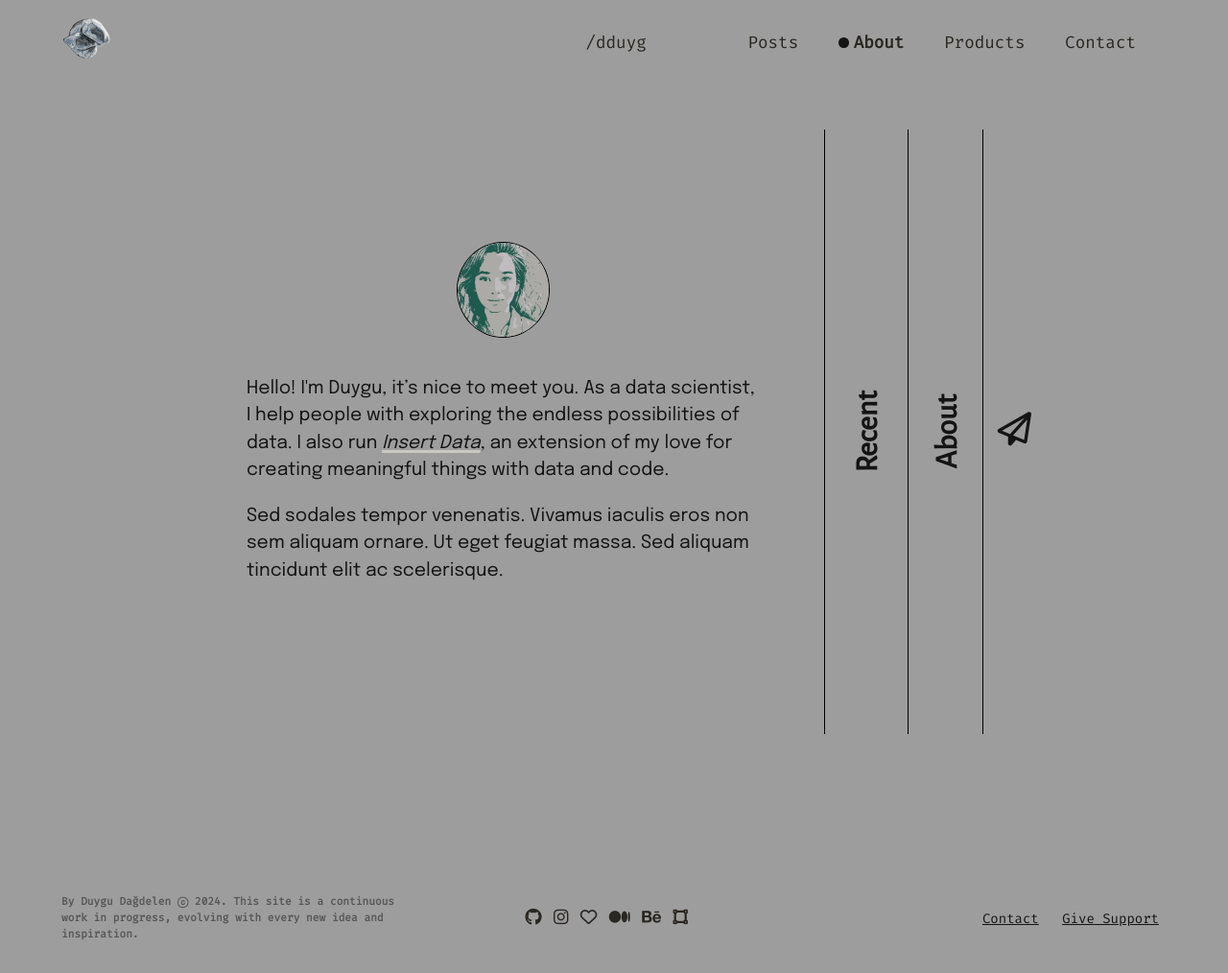
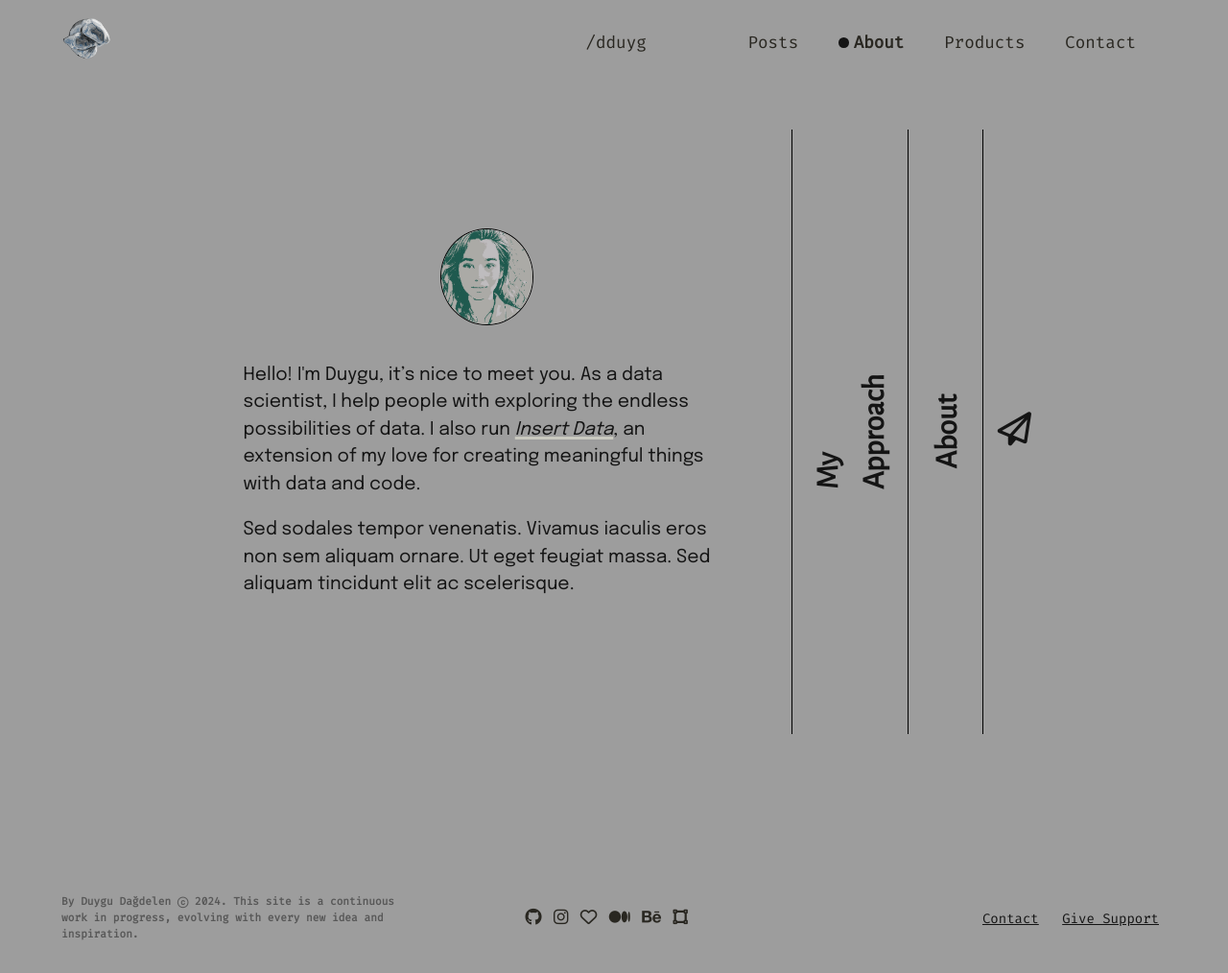
Before and after one commit to dduyg/duuuy, a Jekyll site: the page built from about.html, in a window 1280 px wide. Shown: the whole page at 96% size. Built offline with Jekyll 4.4.1, drawn with Linux system fonts in a browser that asks for light colours; nearby versions of some CDN libraries.

Commit message:
Update about-panel.html

```diff
--- a/_includes/about-panel.html
+++ b/_includes/about-panel.html
@@ -8,7 +8,7 @@
     </div>
   </section>
   <section id="approach" class="panel-inactive">
-    <header>Recent</header>
+    <header>My Approach</header>
     <div class="content">
       <p>Lorem ipsum dolor sit amet, consectetur adipiscing elit. Vestibulum sed consectetur mauris, vel consectetur mi. Fusce volutpat lorem id cursus iaculis. Vivamus eget lobortis libero. Sed sodales tempor venenatis. Vivamus iaculis eros non sem aliquam ornare. Ut eget feugiat massa. Morbi condimentum, neque vitae vestibulum hendrerit, tortor metus vulputate augue, ut lacinia turpis sem sed dolor. Sed aliquam tincidunt elit ac scelerisque. Donec eleifend libero nisl, feugiat vulputate enim elementum consequat. Nullam scelerisque lorem fringilla urna ullamcorper consectetur.</p>
       <p>Vestibulum ante ipsum primis in faucibus orci luctus et ultrices posuere cubilia curae; Praesent finibus ac enim vel iaculis. Lorem ipsum dolor sit amet, consectetur adipiscing elit. Phasellus et egestas ante. Nullam ac elementum velit, quis aliquam nisi. Pellentesque cursus eu ligula non semper. Nam pharetra velit sit amet orci tempor fringilla. Donec pretium mattis gravida. Morbi ut leo felis.</p>
```
